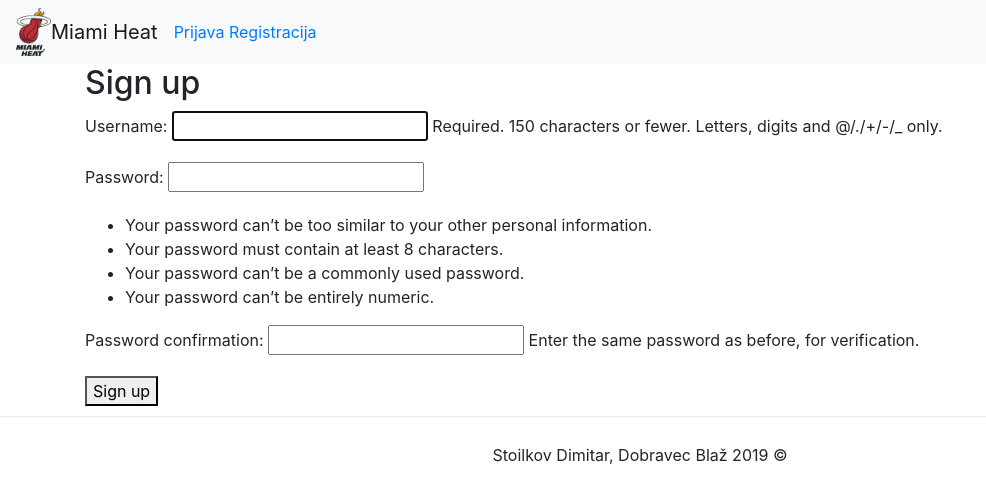
After one commit to dimes123/kosarkaska-ekipa-django, a Django app: page /signup/ in a window 1280 px wide. The commit adds this page. Shown: the top 503 px of the page, without its empty margins (0-986 px from the left). Run offline with Django 3.2, Linux system fonts and the light colour scheme; some libraries are stand-ins or nearby versions.

Commit message:
Dodana še možnost registracije.

```diff
--- a/ekipa/ekipa/urls.py
+++ b/ekipa/ekipa/urls.py
@@ -29,6 +29,7 @@ urlpatterns = [
     path('povpigralec/<int:id>/', views.povpigralec, name='povpigralec'),
     path('admin/', admin.site.urls),
     path('accounts/', include('django.contrib.auth.urls')),
+    path('signup/', views.signup, name='registracija'),
 
 
 ] + static(settings.MEDIA_URL, document_root=settings.MEDIA_ROOT)
--- a/ekipa/miami/templates/base.html
+++ b/ekipa/miami/templates/base.html
@@ -22,17 +22,17 @@
     <button class="navbar-toggler" type="button" data-toggle="collapse" data-target="#navbarNavAltMarkup" aria-controls="navbarNavAltMarkup" aria-expanded="false" aria-label="Toggle navigation">
         <span class="navbar-toggler-icon"></span>
     </button>
-    <div class="collapse navbar-collapse" id="navbarNavAltMarkup">
-        <div class="navbar-nav">
+      <div class="navbar-nav">
         {% if user.is_authenticated %}
         Hi {{ user.username }}!
         <p><a href="{% url 'logout' %}">logout</a></p>
         {% else %}
-        <p>You are not logged in</p>
-        <a href="{% url 'login' %}">login</a>
+        <div align="right">
+        <a href="{% url 'login' %}">Prijava</a>
+        <a href="{% url 'registracija' %}">Registracija</a>
+        </div>
         {% endif %}
-    </div>
-    </div>
+      </div>
     </nav>
   <main class="container">
     {% block content %}
--- /dev/null
+++ b/ekipa/miami/templates/registracija.html
@@ -0,0 +1,10 @@
+{% extends 'base.html' %}
+
+{% block content %}
+  <h2>Sign up</h2>
+  <form method="post">
+    {% csrf_token %}
+    {{ form.as_p }}
+    <button type="submit">Sign up</button>
+  </form>
+{% endblock %}
--- a/ekipa/miami/views.py
+++ b/ekipa/miami/views.py
@@ -4,7 +4,23 @@ from django.db.models import Avg, Max
 from django import forms
 from django.http import HttpResponseRedirect
 from .forms import PovpForm, DateForm
+from django.contrib.auth import login, authenticate
+from django.contrib.auth.forms import UserCreationForm
+from django.shortcuts import render, redirect
 
+def signup(request):
+    if request.method == 'POST':
+        form = UserCreationForm(request.POST)
+        if form.is_valid():
+            form.save()
+            username = form.cleaned_data.get('username')
+            raw_password = form.cleaned_data.get('password1')
+            user = authenticate(username=username, password=raw_password)
+            login(request, user)
+            return redirect('/')
+    else:
+        form = UserCreationForm()
+    return render(request, 'registracija.html', {'form': form})
 
 def index(request):
     return render(request, 'index.html', {
```
